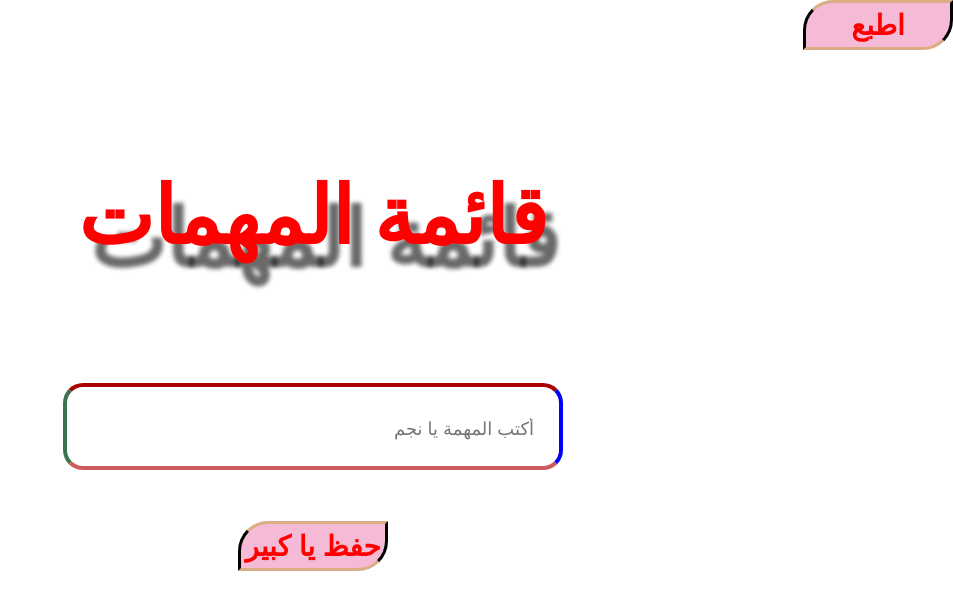
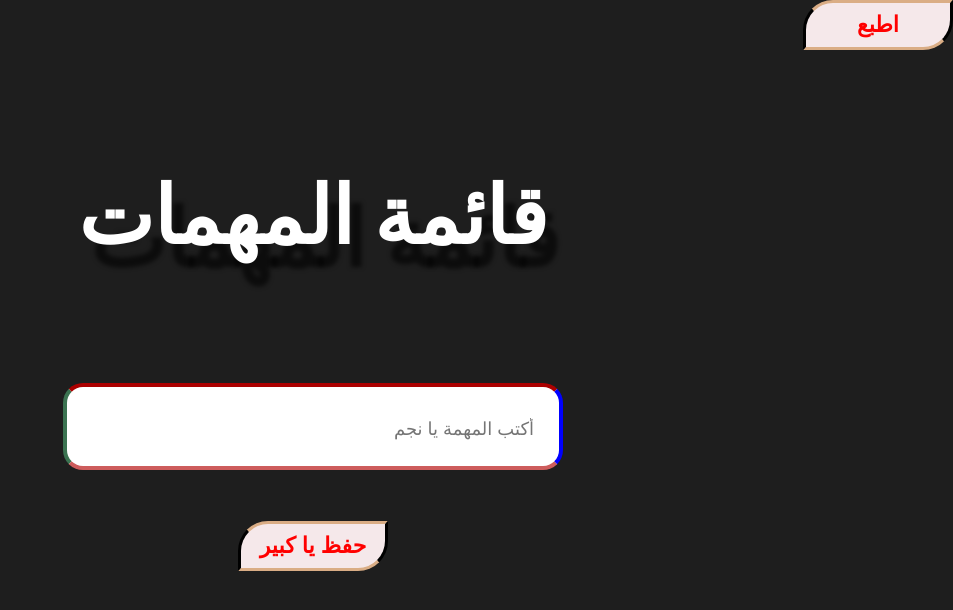
Before and after one commit to MohamedElsagan/to_do_list, a plain HTML site: page index.html in a window 1280 px wide. Shown: the whole page, without its empty margins (327-1280 px from the left). Drawn offline with Linux system fonts and the light colour scheme.

Commit message:
Add files via upload

```diff
--- a/src/style.css
+++ b/src/style.css
@@ -5,7 +5,7 @@
 }
 
 body{
-    background: linear-gradient(red );
+    background-color: rgba(0, 0, 0, 0.881);
 }
 
 .container{
@@ -28,7 +28,7 @@ body{
 
 .container .title h1{
     font-size: 80px;
-    color: red;
+    color: white;
     text-shadow: 12px 23px 4px #00000096;
     font-weight: bolder;
     text-align: center;
@@ -75,9 +75,9 @@ body{
     border: 3px solid ;
     border-color: rgb(218, 173, 133) black;
     border-radius: 30px 0px ;
-    font-size: 28px;
+    font-size: 22px;
     font-weight: 900;
-    background-color: rgb(245, 187, 214);
+    background-color: #f5e8ea;
     transition: .5s;
 }
 
@@ -112,7 +112,7 @@ body{
 .x{
     font-size: 30px;
     right: 10%;
-    border-width: 1px;
+    border-width: 18px;
     border-radius: 37px;
     background-color: rgb(255, 0, 0);
     position: relative;
```
